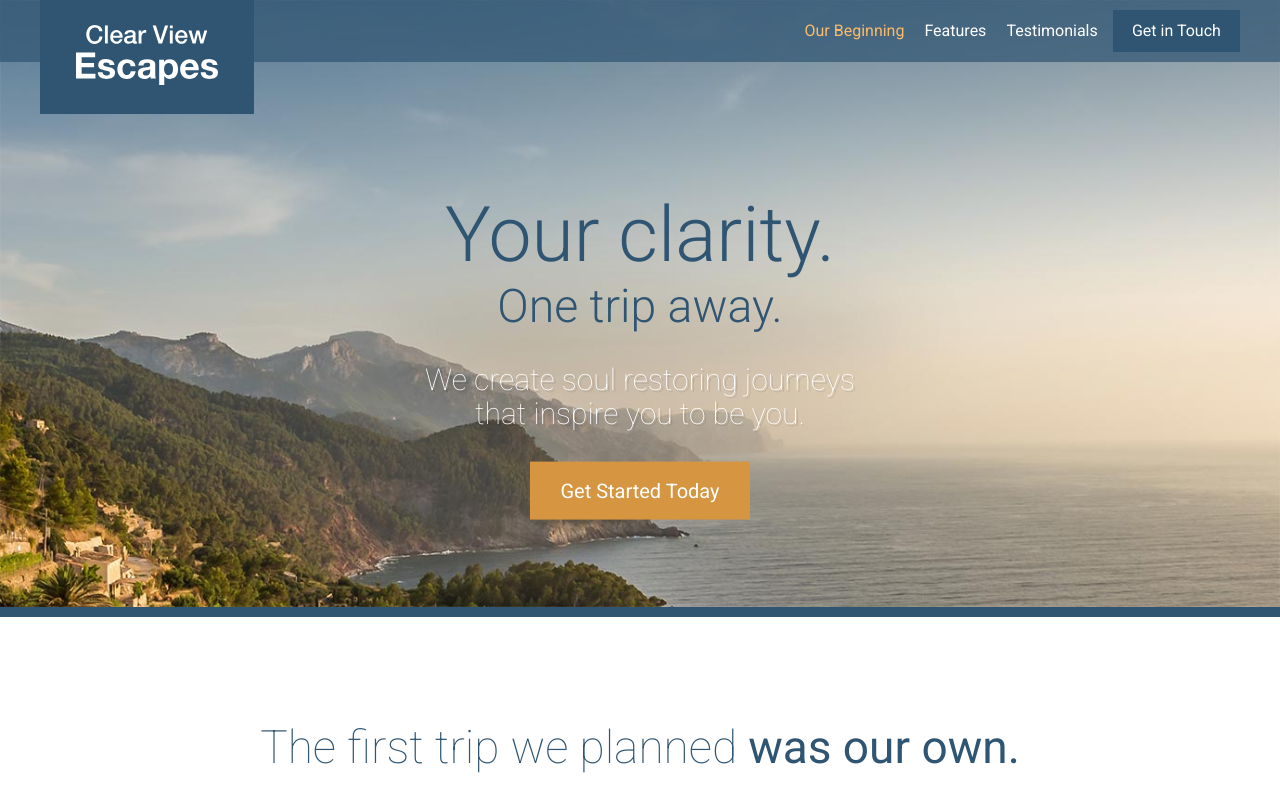
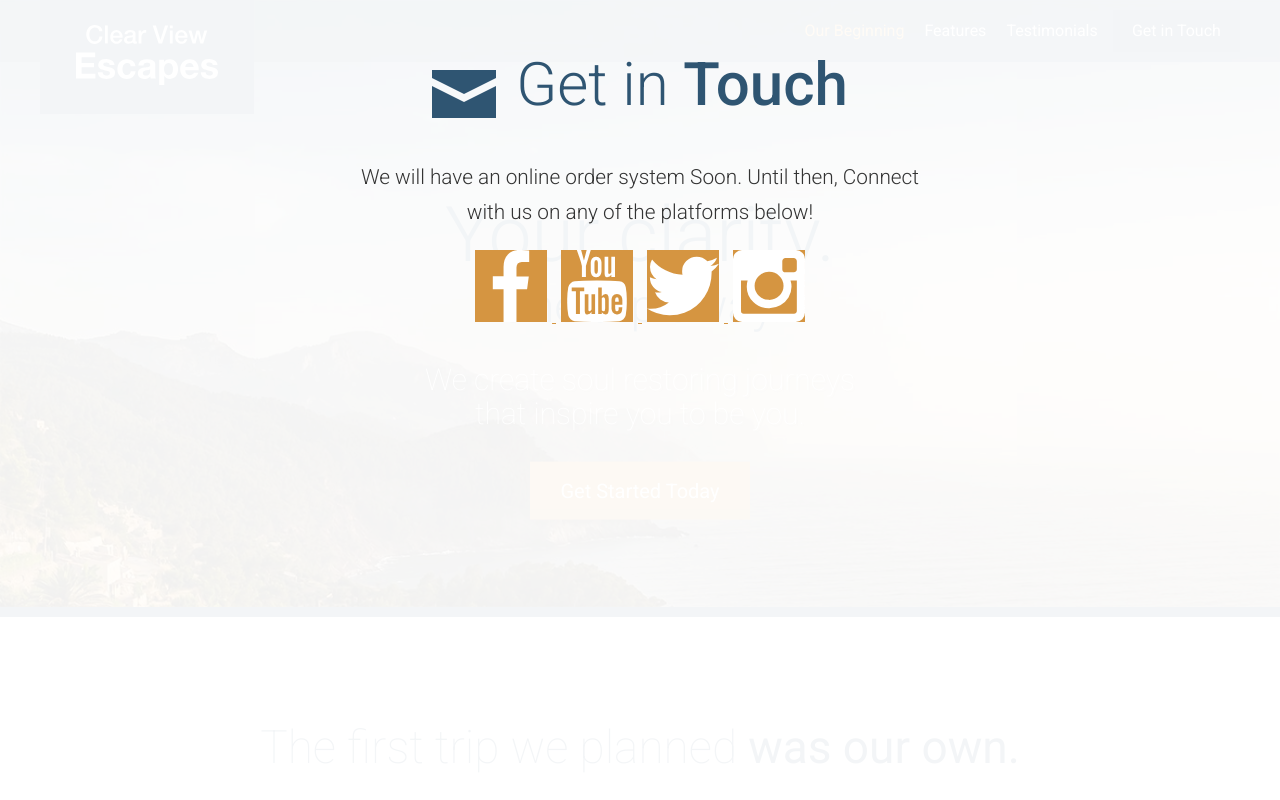
Before and after one commit to ImJohnKim/gitWeb, a website: page app/index.html in a window 1280 px wide. Shown: the top 800 px of the page. Drawn offline with Linux system fonts and the light colour scheme.

Commit message:
Modal lesson -1

```diff
--- /dev/null
+++ b/app/assets/styles/modules/_modal.css
@@ -0,0 +1,26 @@
+.modal{
+    position: fixed;
+    z-index: 5;
+    background-color: rgba(255, 255, 255, .94);
+    top:0;
+    left:0;
+    bottom:0;
+    right: 0;
+
+    &__icon{
+      display:inline-block;
+      vertical-align: middle;
+        transform: scale(.7);
+        @mixin atSmall{
+            margin-right: 20px;
+            margin-bottom:5px;
+            transform: scale(1);
+        }
+    }
+    &__description{
+        text-align: center;
+        font-size: 1.3rem;
+        font-weight: 300;
+        line-height: 1.65;
+    }
+}
--- a/app/assets/styles/modules/_section-title.css
+++ b/app/assets/styles/modules/_section-title.css
@@ -30,5 +30,12 @@
       display: inline-block;
     }
   }
-
+&--less-margin{
+  margin-bottom: .6rem;
+  font-size: 2rem;
+  @mixin atSmall{
+font-size: 3.75rem;
+margin-bottom: 1.3rem;
+  }
 }
+}
--- /dev/null
+++ b/app/assets/styles/modules/_social-icons.css
@@ -0,0 +1,18 @@
+.social-icons {
+    text-align: center;
+    &__icon {
+        background-color: $mainOrange;
+        display: inline-block;
+        margin: 0 5px 5px 5px;
+        width:33%;
+        height: 72px;
+
+
+        @mixin atSmall{
+            width: 72px;
+            margin: 0 5px;
+        }
+    }
+
+
+}
--- a/app/assets/styles/modules/_wrapper.css
+++ b/app/assets/styles/modules/_wrapper.css
@@ -36,4 +36,7 @@
             margin-bottom: 3.875rem;
         }
     }
+    &--narrow{
+        max-width: 600px;
+    }
 }
--- a/app/assets/styles/styles.css
+++ b/app/assets/styles/styles.css
@@ -17,3 +17,5 @@
 @import "modules/_site-header";
 @import "modules/_primary-nav";
 @import "modules/_reveal-item";
+@import "modules/_modal";
+@import "modules/_social-icons";
--- a/app/index.html
+++ b/app/index.html
@@ -211,8 +211,32 @@
       </div>
 
     </footer>
+    <div class="modal">
+      <h2 class="section-title section-title--blue section-title--less-margin">
+        <img class="section-title__icon modal__icon" src="assets/images/icons/mail.svg">Get in
+        <strong>Touch</strong>
+      </h2>
+      <div class="wrapper wrapper--narrow">
+        <p class="modal__description">We will have an online order system Soon. Until then, Connect with us on any of the platforms below!</p>
+      </div>
+      <div class="social-icons">
+        <a href="#">
+          <img class="social-icons__icon icon" src="assets/images/icons/facebook.svg" alt="">
+        </a>
+        <a href="#">
+          <img class="social-icons__icon icon" src="assets/images/icons/youtube.svg" alt="">
+        </a>
+        <a href="#">
+          <img class="social-icons__icon icon" src="assets/images/icons/twitter.svg" alt="">
+        </a>
+        <a href="#">
+          <img class="social-icons__icon icon" src="assets/images/icons/instagram.svg" alt=""></a>
+
+      </div>
+    </div>
+
 
     <script src="/temp/scripts/App.js"></script>
 </body>
 
-</html>
+</html
--- a/app/temp/styles/styles.css
+++ b/app/temp/styles/styles.css
@@ -615,6 +615,10 @@ a{
     }
   }
 
+.wrapper--narrow{
+        max-width: 600px;
+    }
+
 .page-section{
     padding: 1.2rem 0;
 }
@@ -871,14 +875,12 @@ margin-bottom: .5em;
   font-size: 2.55rem;
   font-weight: 300;
   text-align: center;
-
 }
 
 @media (min-width: 530px) {
 
 .section-title {
     font-size: 3.75rem
-
 }
   }
 
@@ -907,6 +909,19 @@ margin-bottom: .5em;
       margin-bottom: 0;
       display: inline-block
   }
+  }
+
+.section-title--less-margin{
+  margin-bottom: .6rem;
+  font-size: 2rem;
+}
+
+@media (min-width: 530px) {
+
+.section-title--less-margin{
+font-size: 3.75rem;
+margin-bottom: 1.3rem
+}
   }
 
 .feature-item {
@@ -1397,3 +1412,59 @@ top:-80px;
         -webkit-transform:scale(1);
                 transform:scale(1);
     }
+
+.modal{
+    position: fixed;
+    z-index: 5;
+    background-color: rgba(255, 255, 255, .94);
+    top:0;
+    left:0;
+    bottom:0;
+    right: 0;
+}
+
+.modal__icon{
+      display:inline-block;
+      vertical-align: middle;
+        -webkit-transform: scale(.7);
+                transform: scale(.7);
+    }
+
+@media (min-width: 530px) {
+
+.modal__icon{
+            margin-right: 20px;
+            margin-bottom:5px;
+            -webkit-transform: scale(1);
+                    transform: scale(1)
+    }
+  }
+
+.modal__description{
+        text-align: center;
+        font-size: 1.3rem;
+        font-weight: 300;
+        line-height: 1.65;
+    }
+
+.social-icons {
+    text-align: center;
+
+
+}
+
+.social-icons__icon {
+        background-color: #d59541;
+        display: inline-block;
+        margin: 0 5px 5px 5px;
+        width:33%;
+        height: 72px;
+    }
+
+@media (min-width: 530px) {
+
+.social-icons__icon {
+            width: 72px;
+            margin: 0 5px
+    }
+  }
```
